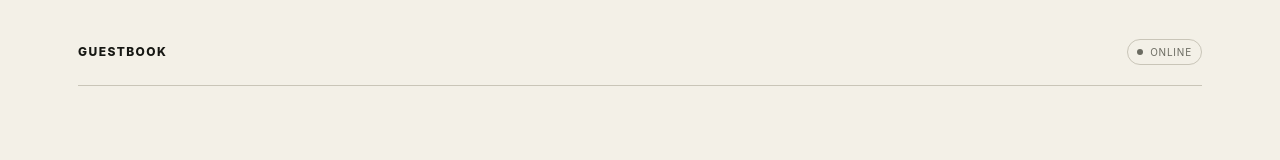
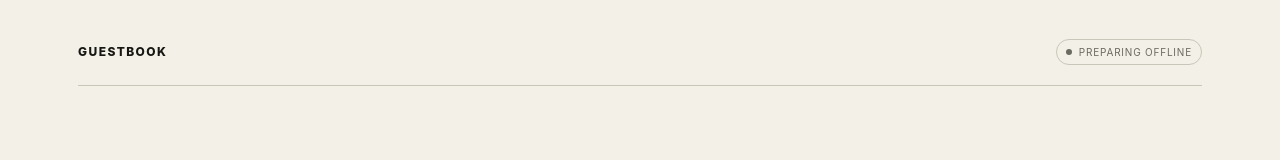
Before and after one commit to Davemafy/Guestbook, a React (Vite) app: page / in a window 1280 px wide. Shown: the top 160 px of the page. Built offline with nearby package versions, Linux system fonts and the light colour scheme.

Commit message:
feat: show offline-ready state after service worker activation

```diff
--- a/src/App.tsx
+++ b/src/App.tsx
@@ -28,23 +28,35 @@ function formatPercent(value: number) {
 
 function Header({ operator = false }: { operator?: boolean }) {
   const [online, setOnline] = useState(navigator.onLine);
+  const [offlineReady, setOfflineReady] = useState(false);
+
   useEffect(() => {
     const on = () => setOnline(true);
     const off = () => setOnline(false);
     window.addEventListener("online", on);
     window.addEventListener("offline", off);
+
+    if ("serviceWorker" in navigator) {
+      navigator.serviceWorker.ready
+        .then(() => setOfflineReady(true))
+        .catch(() => setOfflineReady(false));
+    }
+
     return () => {
       window.removeEventListener("online", on);
       window.removeEventListener("offline", off);
     };
   }, []);
 
+  const statusText = online ? (offlineReady ? "OFFLINE READY" : "PREPARING OFFLINE") : "OFFLINE";
+  const statusClass = !online || offlineReady ? "status offline" : "status online";
+
   return (
     <header className="topbar">
       <button className="wordmark" onClick={() => go("/")}>GUESTBOOK</button>
       <div className="top-actions">
         {operator && <button className="quiet-link" onClick={() => go("/memory")}>Operator</button>}
-        <span className={online ? "status online" : "status offline"}><span className="status-dot" />{online ? "ONLINE" : "OFFLINE"}</span>
+        <span className={statusClass}><span className="status-dot" />{statusText}</span>
       </div>
     </header>
   );
```
